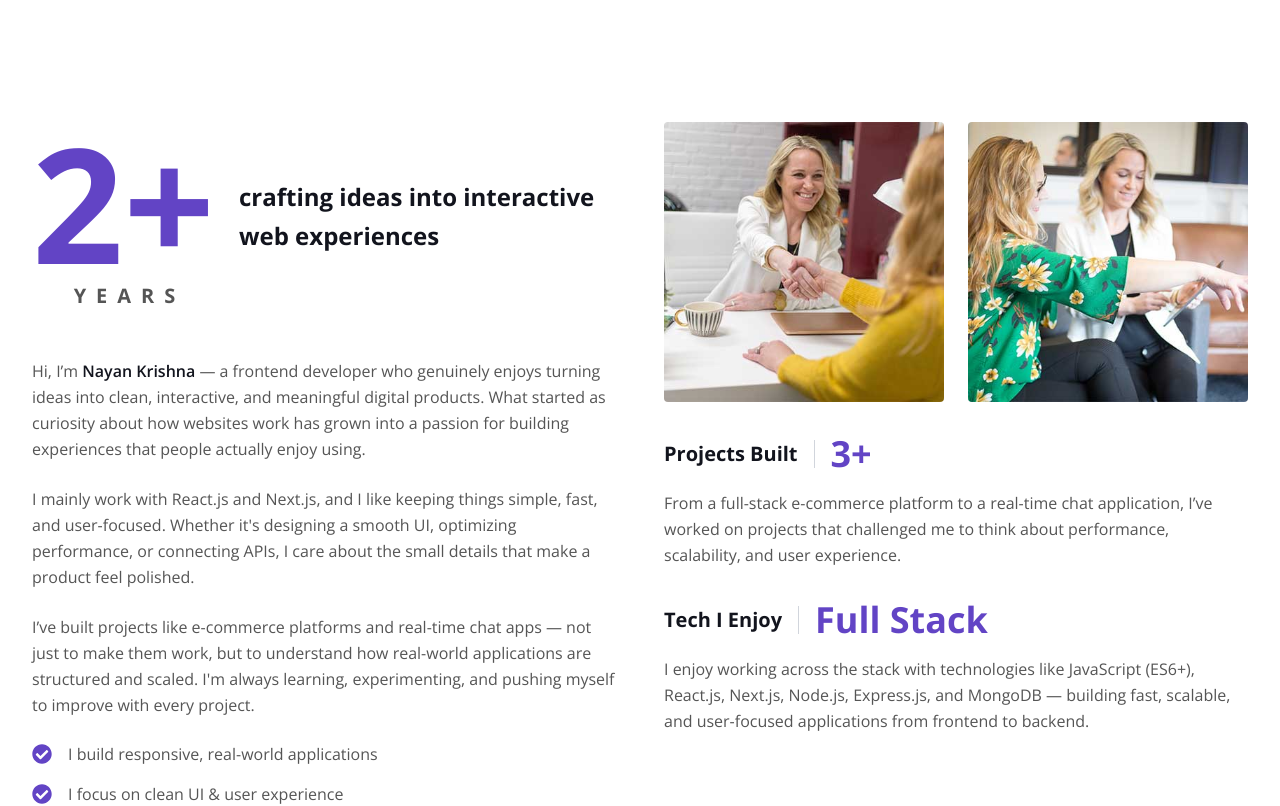
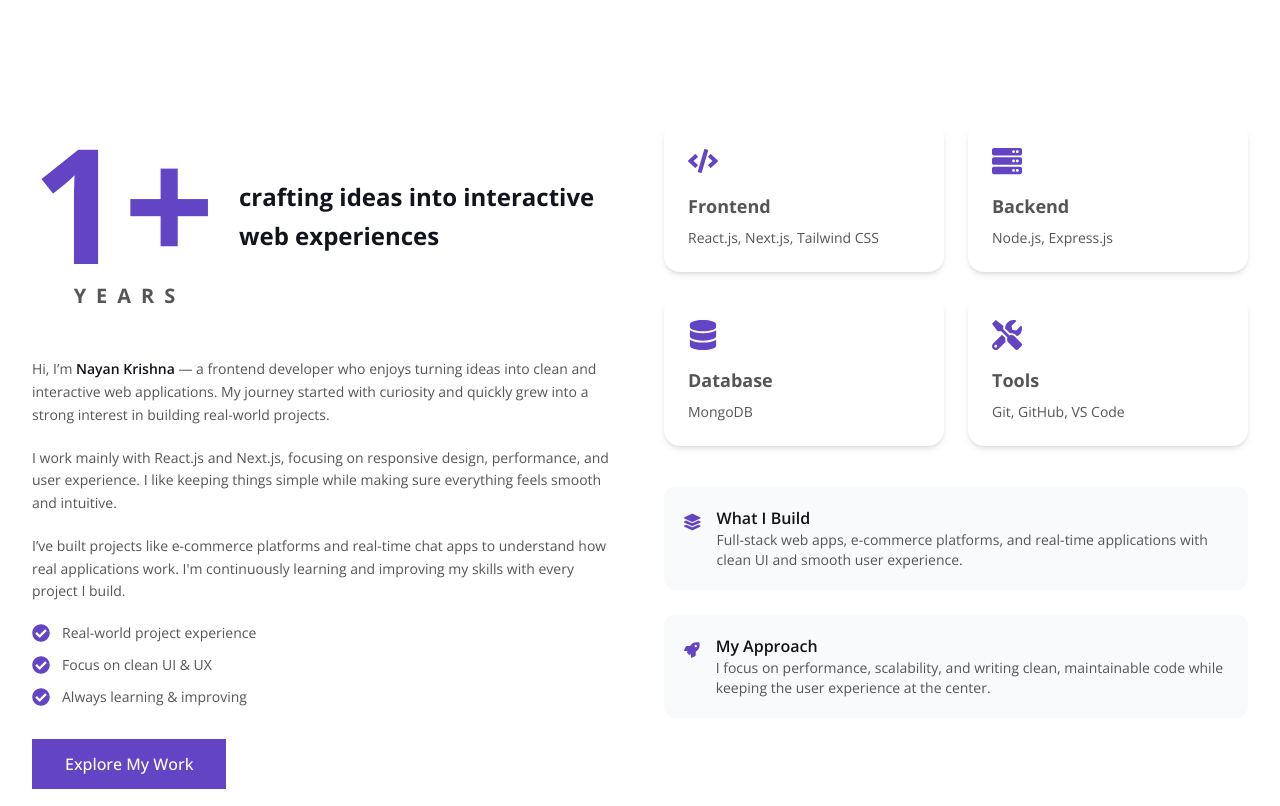
Before and after one commit to Nayan-Krishna-Ball/my-portfolio, a React (Vite) app: page / in a window 1280 px wide. Shown: the part 920-1726 px from the top of the page. Built offline with nearby package versions, Linux system fonts and the light colour scheme.

Commit message:
Add about section text

```diff
--- a/src/components/About.jsx
+++ b/src/components/About.jsx
@@ -1,93 +1,12 @@
-// import { FaCheckCircle } from "react-icons/fa";
-
-// export default function About() {
-//   return (
-//     <div className="py-24" id="about">
-//       <div className="container mx-auto px-4 lg:px-8">
-//         <div className="flex flex-col lg:flex-row gap-12">
-//           {/* Left Column */}
-//           <div className="lg:w-1/2">
-//             <div className="flex items-center mb-12">
-//               <div className="flex-shrink-0 text-center mr-6">
-//                 <h1 className="text-8xl md:text-[10rem] leading-none text-primary font-bold mb-0">
-//                   15
-//                 </h1>
-//                 <h5 className="mb-0 text-xl font-bold tracking-[10px] uppercase ml-3">
-//                   Years
-//                 </h5>
-//               </div>
-//               <h3 className="text-2xl font-bold leading-relaxed mb-0 text-dark">
-//                 of working experience as a web designer & developer
-//               </h3>
-//             </div>
-//             <p className="mb-6 text-[#555] leading-relaxed">
-//               Stet no et lorem dolor et diam, amet duo ut dolore vero eos. No
-//               stet est diam rebum amet diam ipsum. Clita clita labore, dolor duo
-//               nonumy clita sit at, sed sit sanctus dolor eos.
-//             </p>
-//             <p className="mb-4 flex items-center text-[#555]">
-//               <FaCheckCircle className="text-primary mr-4 text-xl" /> Affordable
-//               Prices
-//             </p>
-//             <p className="mb-4 flex items-center text-[#555]">
-//               <FaCheckCircle className="text-primary mr-4 text-xl" /> High
-//               Quality Product
-//             </p>
-//             <p className="mb-4 flex items-center text-[#555]">
-//               <FaCheckCircle className="text-primary mr-4 text-xl" /> On Time
-//               Project Delivery
-//             </p>
-//             <a className="btn btn-primary py-4 px-10 mt-6" href="">
-//               Read More
-//             </a>
-//           </div>
-
-//           {/* Right Column */}
-//           <div className="lg:w-1/2">
-//             <div className="flex gap-6 mb-8">
-//               <div className="w-1/2">
-//                 <img
-//                   className="w-full rounded"
-//                   src="/img/about-1.jpg"
-//                   alt="About 1"
-//                 />
-//               </div>
-//               <div className="w-1/2">
-//                 <img
-//                   className="w-full rounded"
-//                   src="/img/about-2.jpg"
-//                   alt="About 2"
-//                 />
-//               </div>
-//             </div>
-//             <div className="flex items-center mb-4">
-//               <h5 className="border-r border-gray-300 pr-4 mr-4 mb-0 font-bold text-xl text-dark">
-//                 Happy Clients
-//               </h5>
-//               <h2 className="text-primary font-bold text-4xl mb-0">1234</h2>
-//             </div>
-//             <p className="mb-8 text-[#555] leading-relaxed">
-//               Stet no et lorem dolor et diam, amet duo ut dolore vero eos. No
-//               stet est diam amet diam ipsum clita labore dolor duo clita.
-//             </p>
-//             <div className="flex items-center mb-4">
-//               <h5 className="border-r border-gray-300 pr-4 mr-4 mb-0 font-bold text-xl text-dark">
-//                 Projects Completed
-//               </h5>
-//               <h2 className="text-primary font-bold text-4xl mb-0">1234</h2>
-//             </div>
-//             <p className="mb-0 text-[#555] leading-relaxed">
-//               Stet no et lorem dolor et diam, amet duo ut dolore vero eos. No
-//               stet est diam amet diam ipsum clita labore dolor duo clita.
-//             </p>
-//           </div>
-//         </div>
-//       </div>
-//     </div>
-//   );
-// }
-
-import { FaCheckCircle } from "react-icons/fa";
+import {
+  FaCheckCircle,
+  FaCode,
+  FaDatabase,
+  FaLayerGroup,
+  FaRocket,
+  FaServer,
+  FaTools,
+} from "react-icons/fa";
 
 export default function About() {
   return (
@@ -95,11 +14,12 @@ export default function About() {
       <div className="container mx-auto px-4 lg:px-8">
         <div className="flex flex-col lg:flex-row gap-12">
           {/* Left Column */}
+
           <div className="lg:w-1/2">
             <div className="flex items-center mb-12">
               <div className="flex-shrink-0 text-center mr-6">
                 <h1 className="text-8xl md:text-[10rem] leading-none text-primary font-bold mb-0">
-                  2+
+                  1+
                 </h1>
                 <h5 className="mb-0 text-xl font-bold tracking-[10px] uppercase ml-3">
                   Years
@@ -110,93 +30,107 @@ export default function About() {
               </h3>
             </div>
 
-            <p className="mb-6 text-[#555] leading-relaxed">
+            <p className="mb-5 text-[#555] leading-relaxed text-sm">
               Hi, I’m{" "}
               <span className="font-semibold text-dark">Nayan Krishna</span> — a
-              frontend developer who genuinely enjoys turning ideas into clean,
-              interactive, and meaningful digital products. What started as
-              curiosity about how websites work has grown into a passion for
-              building experiences that people actually enjoy using.
+              frontend developer who enjoys turning ideas into clean and
+              interactive web applications. My journey started with curiosity
+              and quickly grew into a strong interest in building real-world
+              projects.
             </p>
 
-            <p className="mb-6 text-[#555] leading-relaxed">
-              I mainly work with React.js and Next.js, and I like keeping things
-              simple, fast, and user-focused. Whether it's designing a smooth
-              UI, optimizing performance, or connecting APIs, I care about the
-              small details that make a product feel polished.
+            <p className="mb-5 text-[#555] leading-relaxed text-sm">
+              I work mainly with React.js and Next.js, focusing on responsive
+              design, performance, and user experience. I like keeping things
+              simple while making sure everything feels smooth and intuitive.
             </p>
 
-            <p className="mb-6 text-[#555] leading-relaxed">
+            <p className="mb-5 text-[#555] leading-relaxed text-sm">
               I’ve built projects like e-commerce platforms and real-time chat
-              apps — not just to make them work, but to understand how
-              real-world applications are structured and scaled. I'm always
-              learning, experimenting, and pushing myself to improve with every
-              project.
+              apps to understand how real applications work. I'm continuously
+              learning and improving my skills with every project I build.
             </p>
 
-            <p className="mb-4 flex items-center text-[#555]">
-              <FaCheckCircle className="text-primary mr-4 text-xl" /> I build
-              responsive, real-world applications
+            <p className="mb-3 flex items-center text-[#555] text-sm">
+              <FaCheckCircle className="text-primary mr-3 text-lg" /> Real-world
+              project experience
             </p>
-            <p className="mb-4 flex items-center text-[#555]">
-              <FaCheckCircle className="text-primary mr-4 text-xl" /> I focus on
-              clean UI & user experience
+            <p className="mb-3 flex items-center text-[#555] text-sm">
+              <FaCheckCircle className="text-primary mr-3 text-lg" /> Focus on
+              clean UI & UX
             </p>
-            <p className="mb-4 flex items-center text-[#555]">
-              <FaCheckCircle className="text-primary mr-4 text-xl" /> I’m
-              constantly learning & improving
+            <p className="mb-3 flex items-center text-[#555] text-sm">
+              <FaCheckCircle className="text-primary mr-3 text-lg" /> Always
+              learning & improving
             </p>
 
-            <a className="btn btn-primary py-4 px-10 mt-6" href="#projects">
+            <a className="btn btn-primary py-3 px-8 mt-5" href="#projects">
               Explore My Work
             </a>
           </div>
 
           {/* Right Column */}
+
           <div className="lg:w-1/2">
-            <div className="flex gap-6 mb-8">
-              <div className="w-1/2">
-                <img
-                  className="w-full rounded"
-                  src="/img/about-1.jpg"
-                  alt="Workspace"
-                />
+            <div className="grid grid-cols-1 sm:grid-cols-2 gap-6 mb-10">
+              {/* Frontend */}
+              <div className="p-6 rounded-2xl shadow-md hover:shadow-xl transition duration-300 bg-white">
+                <FaCode className="text-primary text-3xl mb-4" />
+                <h4 className="font-bold text-lg mb-2">Frontend</h4>
+                <p className="text-[#555] text-sm">
+                  React.js, Next.js, Tailwind CSS
+                </p>
               </div>
-              <div className="w-1/2">
-                <img
-                  className="w-full rounded"
-                  src="/img/about-2.jpg"
-                  alt="Coding"
-                />
+
+              {/* Backend */}
+              <div className="p-6 rounded-2xl shadow-md hover:shadow-xl transition duration-300 bg-white">
+                <FaServer className="text-primary text-3xl mb-4" />
+                <h4 className="font-bold text-lg mb-2">Backend</h4>
+                <p className="text-[#555] text-sm">Node.js, Express.js</p>
+              </div>
+
+              {/* Database */}
+              <div className="p-6 rounded-2xl shadow-md hover:shadow-xl transition duration-300 bg-white">
+                <FaDatabase className="text-primary text-3xl mb-4" />
+                <h4 className="font-bold text-lg mb-2">Database</h4>
+                <p className="text-[#555] text-sm">MongoDB</p>
+              </div>
+
+              {/* Tools */}
+              <div className="p-6 rounded-2xl shadow-md hover:shadow-xl transition duration-300 bg-white">
+                <FaTools className="text-primary text-3xl mb-4" />
+                <h4 className="font-bold text-lg mb-2">Tools</h4>
+                <p className="text-[#555] text-sm">Git, GitHub, VS Code</p>
               </div>
             </div>
 
-            <div className="flex items-center mb-4">
-              <h5 className="border-r border-gray-300 pr-4 mr-4 mb-0 font-bold text-xl text-dark">
-                Projects Built
-              </h5>
-              <h2 className="text-primary font-bold text-4xl mb-0">3+</h2>
+            {/* Extra Sections */}
+            <div className="space-y-6">
+              {/* What I Build */}
+              <div className="flex items-start gap-4 p-5 rounded-xl bg-gray-50 hover:bg-gray-100 transition">
+                <FaLayerGroup className="text-primary text-2xl mt-1" />
+                <div>
+                  <h5 className="font-semibold text-dark">What I Build</h5>
+                  <p className="text-sm text-[#555]">
+                    Full-stack web apps, e-commerce platforms, and real-time
+                    applications with clean UI and smooth user experience.
+                  </p>
+                </div>
+              </div>
+
+              {/* My Approach */}
+              <div className="flex items-start gap-4 p-5 rounded-xl bg-gray-50 hover:bg-gray-100 transition">
+                <FaRocket className="text-primary text-2xl mt-1" />
+                <div>
+                  <h5 className="font-semibold text-dark">My Approach</h5>
+                  <p className="text-sm text-[#555]">
+                    I focus on performance, scalability, and writing clean,
+                    maintainable code while keeping the user experience at the
+                    center.
+                  </p>
+                </div>
+              </div>
             </div>
-            <p className="mb-8 text-[#555] leading-relaxed">
-              From a full-stack e-commerce platform to a real-time chat
-              application, I’ve worked on projects that challenged me to think
-              about performance, scalability, and user experience.
-            </p>
-
-            <div className="flex items-center mb-4">
-              <h5 className="border-r border-gray-300 pr-4 mr-4 mb-0 font-bold text-xl text-dark">
-                Tech I Enjoy
-              </h5>
-              <h2 className="text-primary font-bold text-4xl mb-0">
-                Full Stack
-              </h2>
-            </div>
-            <p className="mb-0 text-[#555] leading-relaxed">
-              I enjoy working across the stack with technologies like JavaScript
-              (ES6+), React.js, Next.js, Node.js, Express.js, and MongoDB —
-              building fast, scalable, and user-focused applications from
-              frontend to backend.
-            </p>
           </div>
         </div>
       </div>
```
